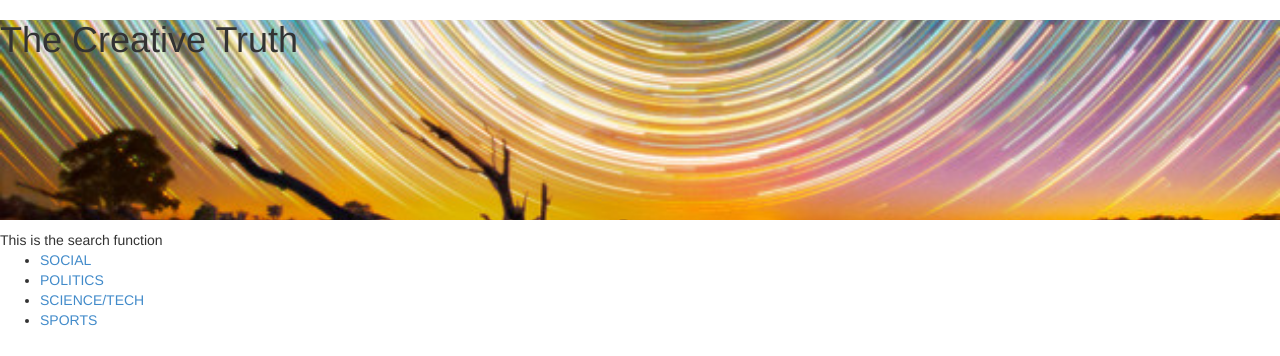
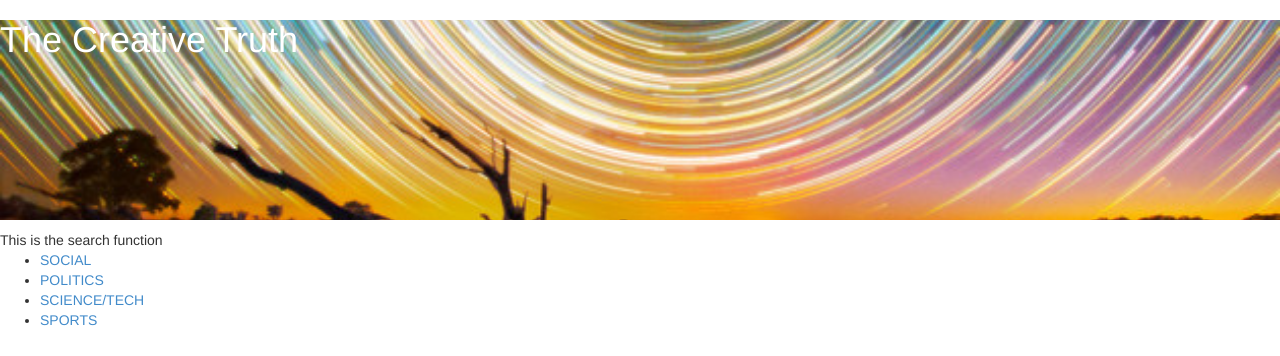
Before and after one commit to carterfawson/TheCreativeTruth, a Django app: template templates/index.html in a window 1280 px wide. Shown: the top 356 px of the page. Run offline with Django 3.2, Linux system fonts and the light colour scheme; the template is opened without the code that fills it, so the values that code supplies are empty; some libraries are stand-ins or nearby versions.

Commit message:
WIP header

```diff
--- a/static/blog/css/index.css
+++ b/static/blog/css/index.css
@@ -7,4 +7,5 @@
     background-position: center;
     background-size: cover;
     height: 200px;
+    color: #ffffff;
 }
--- a/templates/index.html
+++ b/templates/index.html
@@ -14,7 +14,7 @@
 </head>
 <body>
 <!-- Header, branding, and navigation(and search) -->
-<header class="container-fluid">
+<header>
     <h1 class="imghead">The Creative Truth</h1>
     <search>This is the search function</search>
     <nav>
```
